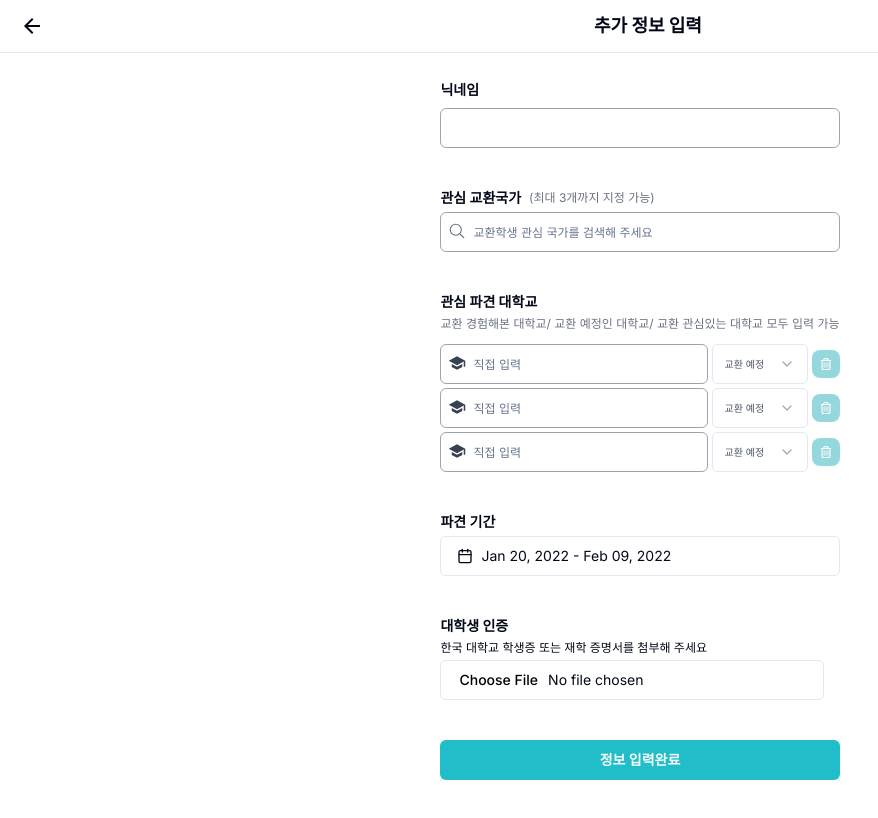
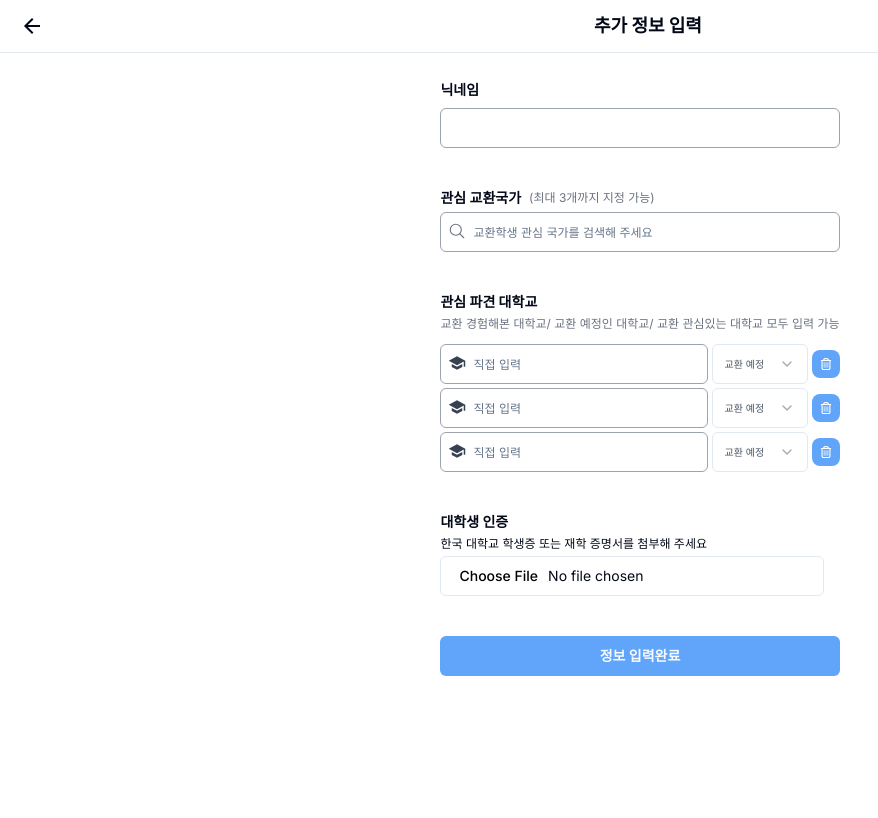
Before and after one commit to gyoZipHap/gyoZipHap, a Next.js app in the folder frontend/: page /signup in a window 1280 px wide. Shown: the top 818 px of the page, without its empty margins (0-878 px from the left). Built offline with nearby package versions, Linux system fonts and the light colour scheme.

Commit message:
refactor: separate fields

```diff
--- /dev/null
+++ b/frontend/app/signup/_components/AuthField.tsx
@@ -0,0 +1,15 @@
+import { Input } from "@/components/ui/input";
+
+export default function AuthField() {
+  return (
+    <div className="flex flex-col gap-1">
+      <p className="font-bold">대학생 인증</p>
+      <p className="text-xs">
+        한국 대학교 학생증 또는 재학 증명서를 첨부해 주세요
+      </p>
+      <div className="grid w-full max-w-sm items-center gap-1.5">
+        <Input id="picture" type="file" className="w-full" />
+      </div>
+    </div>
+  );
+}
--- /dev/null
+++ b/frontend/app/signup/_components/NameField.tsx
@@ -0,0 +1,12 @@
+import { Input } from "@/components/ui/input";
+
+export default function NameField() {
+  return (
+    <div className="flex flex-col gap-2 ">
+      <div>
+        <p className="font-bold">닉네임</p>
+      </div>
+      <Input className="w-full border-gray-400" />
+    </div>
+  );
+}
--- /dev/null
+++ b/frontend/app/signup/_components/NationField.tsx
@@ -0,0 +1,20 @@
+import { IoSearchOutline } from "react-icons/io5";
+import { Input } from "@/components/ui/input";
+
+export default function NationField() {
+  return (
+    <div className="flex flex-col gap-1">
+      <div className="flex items-center gap-2">
+        <p className="font-bold">관심 교환국가</p>
+        <p className="text-xs text-gray-500">(최대 3개까지 지정 가능)</p>
+      </div>
+      <div className="relative">
+        <IoSearchOutline className="absolute left-2 top-2.5 text-lg text-gray-500" />
+        <Input
+          className="w-full border-gray-400 pl-8 text-xs"
+          placeholder="교환학생 관심 국가를 검색해 주세요"
+        />
+      </div>
+    </div>
+  );
+}
--- /dev/null
+++ b/frontend/app/signup/_components/UnivField.tsx
@@ -0,0 +1,16 @@
+import UnivSelectArea from "./UnivSelectArea";
+
+export default function UnivField() {
+  return (
+    <div className="flex flex-col gap-1 ">
+      <p className="font-bold">관심 파견 대학교</p>
+      <p className="mb-2 text-xs text-gray-500">
+        교환 경험해본 대학교/ 교환 예정인 대학교/ 교환 관심있는 대학교 모두 입력
+        가능
+      </p>
+      <UnivSelectArea />
+      <UnivSelectArea />
+      <UnivSelectArea />
+    </div>
+  );
+}
--- a/frontend/app/signup/_components/UnivSelectArea.tsx
+++ b/frontend/app/signup/_components/UnivSelectArea.tsx
@@ -29,7 +29,7 @@ export default function UnivSelectArea() {
           <SelectItem value="system">교환 경험</SelectItem>
         </SelectContent>
       </Select>
-      <button className="size-fit rounded-lg bg-[#94D8DD] hover:bg-[#94D8DD]/70">
+      <button className="size-fit rounded-lg bg-blue-400 hover:bg-blue-500">
         <FaRegTrashCan className="m-2 size-3 text-xs text-white" />
       </button>
     </div>
--- a/frontend/app/signup/page.tsx
+++ b/frontend/app/signup/page.tsx
@@ -1,53 +1,18 @@
-import { Input } from "@/components/ui/input";
-import UnivSelectArea from "./_components/UnivSelectArea";
-import { IoSearchOutline } from "react-icons/io5";
-import DatePickerWithRange from "@/components/datepicker";
 import { Button } from "@/components/ui/button";
+import NameField from "./_components/NameField";
+import NationField from "./_components/NationField";
+import UnivField from "./_components/UnivField";
+import AuthField from "./_components/AuthField";
 
 export default function Signup() {
   return (
     <div className="flex flex-col gap-10 pb-16">
-      <div className="flex flex-col gap-2 font-bold">
-        닉네임
-        <Input className="w-full border-gray-400" />
-      </div>
-      <div className="flex flex-col gap-1">
-        <div className="flex items-center gap-2">
-          <p className="font-bold">관심 교환국가</p>
-          <p className="text-xs text-gray-500">(최대 3개까지 지정 가능)</p>
-        </div>
-        <div className="relative">
-          <IoSearchOutline className="absolute left-2 top-2.5 text-lg text-gray-500" />
-          <Input
-            className="w-full border-gray-400 pl-8 text-xs"
-            placeholder="교환학생 관심 국가를 검색해 주세요"
-          />
-        </div>
-      </div>
-      <div className="flex flex-col gap-1 ">
-        <p className="font-bold">관심 파견 대학교</p>
-        <p className="mb-2 text-xs text-gray-500">
-          교환 경험해본 대학교/ 교환 예정인 대학교/ 교환 관심있는 대학교 모두
-          입력 가능
-        </p>
-        <UnivSelectArea />
-        <UnivSelectArea />
-        <UnivSelectArea />
-      </div>
-      <div className="flex flex-col gap-1">
-        <p className="font-bold">파견 기간</p>
-        <DatePickerWithRange />
-      </div>
-      <div className="flex flex-col gap-1">
-        <p className="font-bold">대학생 인증</p>
-        <p className="text-xs">
-          한국 대학교 학생증 또는 재학 증명서를 첨부해 주세요
-        </p>
-        <div className="grid w-full max-w-sm items-center gap-1.5">
-          <Input id="picture" type="file" className="w-full" />
-        </div>
-      </div>
-      <Button className="w-full bg-[#21BEC9] font-bold hover:bg-[#21BEC9]/70">
+      <NameField />
+      <NationField />
+      <UnivField />
+      <AuthField />
+
+      <Button className="w-full bg-blue-400 font-bold hover:bg-blue-500">
         정보 입력완료
       </Button>
     </div>
```
